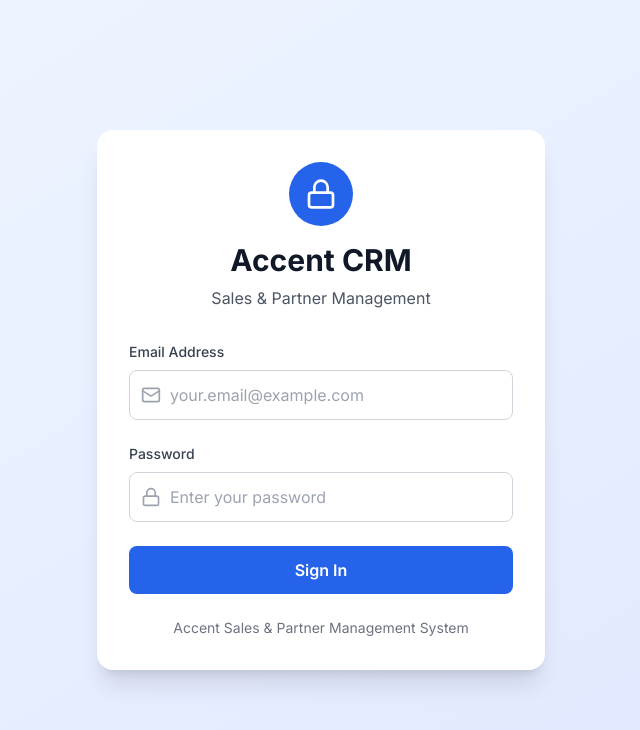
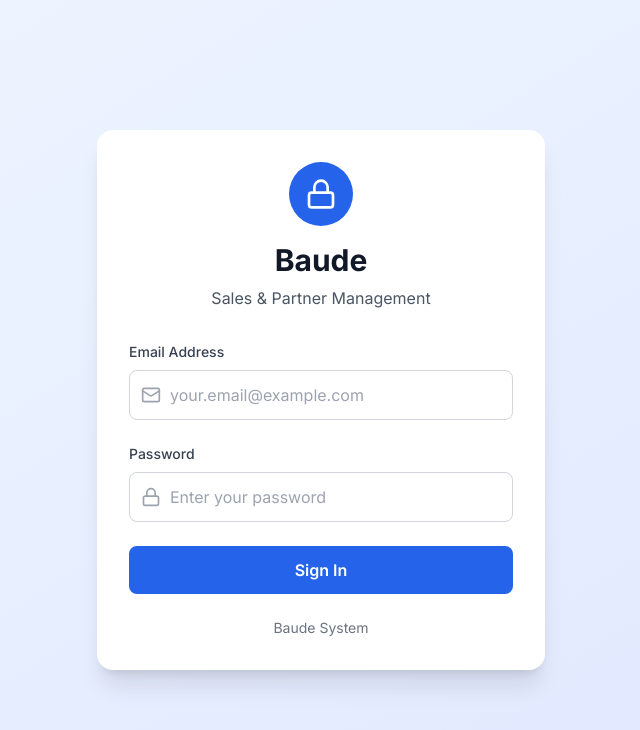
Before and after one commit to romanab06-cell/accent-sales-crm-temp, a Next.js app: page /login in a window 1280 px wide. Shown: the top 730 px of the page, without its empty margins (319-959 px from the left). Built offline with nearby package versions, Linux system fonts and the light colour scheme; no server answers.

Commit message:
Rebrand from Accent to Baude

```diff
--- a/app/layout.tsx
+++ b/app/layout.tsx
@@ -5,7 +5,7 @@ import './globals.css';
 const inter = Inter({ subsets: ['latin'] });
 
 export const metadata: Metadata = {
-  title: 'Accent CRM - Sales & Partner Management',
+  title: 'Baude - Sales & Partner Management',
   description: 'Streamline your sales operations and partner relationships',
 };
 
--- a/app/login/page.tsx
+++ b/app/login/page.tsx
@@ -38,7 +38,7 @@ export default function LoginPage() {
           <div className="inline-flex items-center justify-center w-16 h-16 bg-blue-600 rounded-full mb-4">
             <Lock className="w-8 h-8 text-white" />
           </div>
-          <h1 className="text-3xl font-bold text-gray-900 mb-2">Accent CRM</h1>
+          <h1 className="text-3xl font-bold text-gray-900 mb-2">Baude</h1>
           <p className="text-gray-600">Sales & Partner Management</p>
         </div>
 
@@ -111,7 +111,7 @@ export default function LoginPage() {
 
         {/* Footer */}
         <p className="text-center text-sm text-gray-500 mt-6">
-          Accent Sales & Partner Management System
+          Baude System
         </p>
       </div>
     </div>
--- a/app/page.tsx
+++ b/app/page.tsx
@@ -75,7 +75,7 @@ export default function Dashboard() {
           <div className="flex justify-between items-center h-16">
             <div className="flex items-center gap-4">
               <Link href="/" className="flex items-center gap-2">
-                <h1 className="text-xl font-bold text-gray-900">Accent CRM</h1>
+                <h1 className="text-xl font-bold text-gray-900">Baude</h1>
               </Link>
               <span className="text-sm text-gray-500 hidden sm:block">Sales & Partner Management</span>
             </div>
--- a/app/team/page.tsx
+++ b/app/team/page.tsx
@@ -291,7 +291,7 @@ function AddUserModal({ onClose, onSuccess }: { onClose: () => void; onSuccess:
   const [formData, setFormData] = useState({
     name: '',
     email: '',
-    password: 'Accent2026!',
+    password: 'Baude2026!',
     role: 'user' as 'admin' | 'user',
   });
 
@@ -379,7 +379,7 @@ function AddUserModal({ onClose, onSuccess }: { onClose: () => void; onSuccess:
               name="password"
               value={formData.password}
               onChange={handleChange}
-              placeholder="Accent2026!"
+              placeholder="Baude2026!"
               className="w-full px-4 py-2 border border-gray-300 rounded-lg focus:ring-2 focus:ring-blue-500 focus:border-transparent"
               required
             />
```
